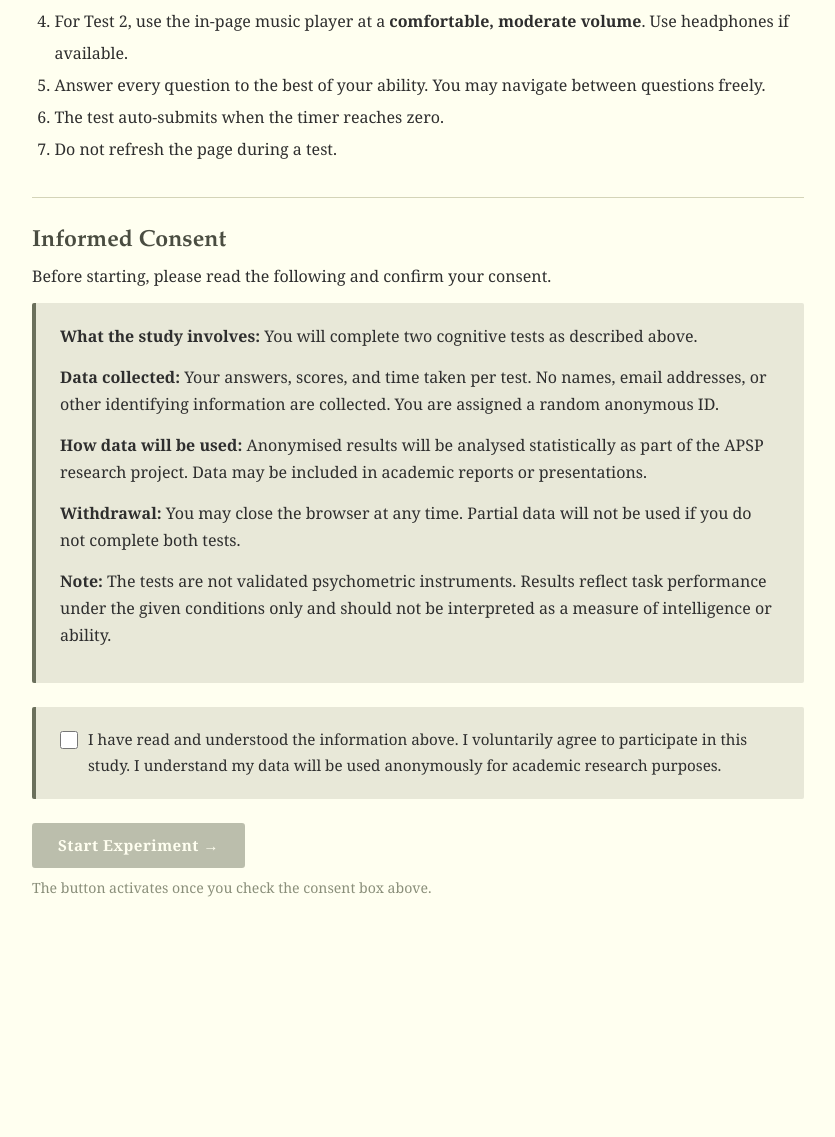
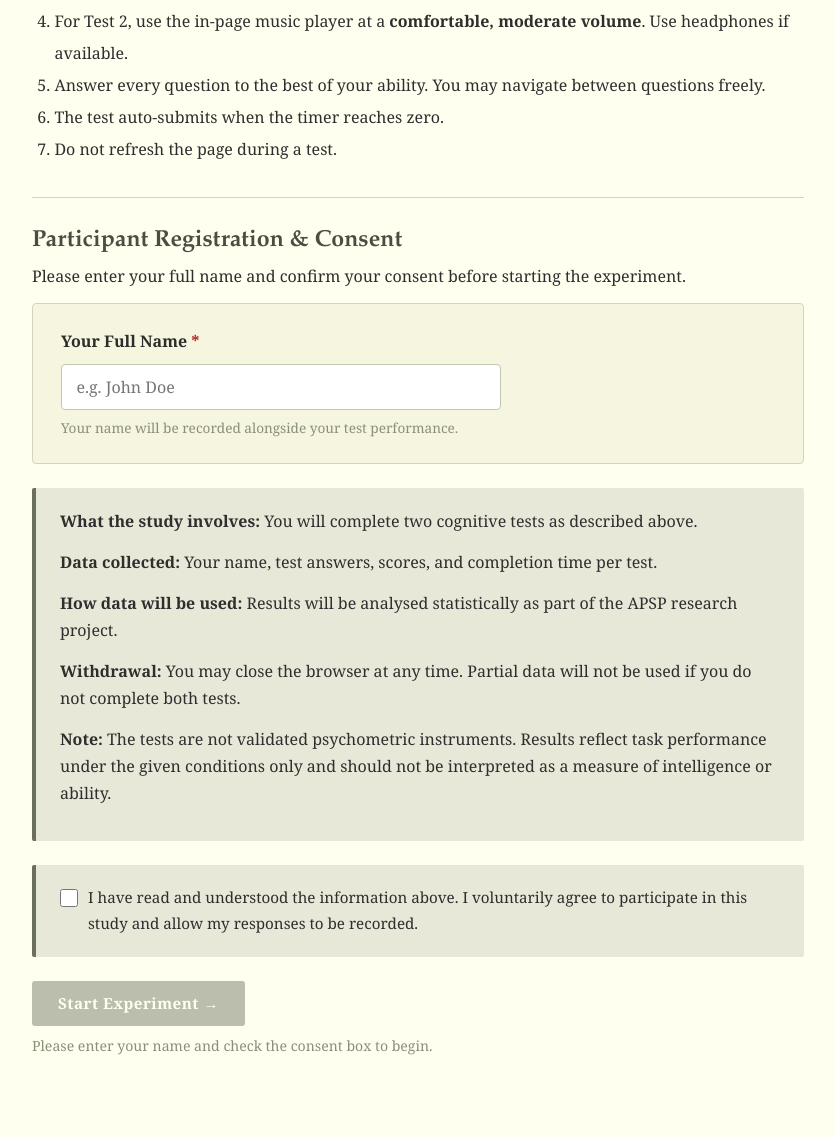
Before and after one commit to chintan-v/musicandconcentration-apsp, a Flask app: page / in a window 1280 px wide. Shown: the part 945-2082 px from the top of the page, without its empty margins (222-1057 px from the left). Before the commit the page ends 1842 px from the top, so only its background shows below. Run offline with Flask 3, Linux system fonts and the light colour scheme.

Commit message:
Require participant name before starting test and record it in database and sheets

```diff
--- a/app.py
+++ b/app.py
@@ -75,12 +75,14 @@ def start():
     if consent != "yes":
         return redirect(url_for("index"))
 
+    participant_name = request.form.get("participant_name", "").strip() or "Anonymous"
     participant_id = str(uuid.uuid4())[:8].upper()
     session["participant_id"] = participant_id
+    session["participant_name"] = participant_name
     session["test1_done"] = False
     session["test2_done"] = False
     try:
-        db.create_participant(participant_id)
+        db.create_participant(participant_id, participant_name)
     except Exception as e:
         app.logger.warning(f"Could not record participant to db: {e}")
 
@@ -108,13 +110,14 @@ def submit_test1():
     score, correct, incorrect = _score_answers(submitted, ANSWER_KEY_A)
 
     db.save_result(
-        participant_id  = session["participant_id"],
-        test_condition  = "silence",
-        test_form       = "A",
-        score           = score,
-        correct_answers = correct,
+        participant_id    = session["participant_id"],
+        participant_name  = session.get("participant_name", "Anonymous"),
+        test_condition    = "silence",
+        test_form         = "A",
+        score             = score,
+        correct_answers   = correct,
         incorrect_answers = incorrect,
-        completion_time = elapsed,
+        completion_time   = elapsed,
     )
 
     session["test1_done"]  = True
@@ -154,13 +157,14 @@ def submit_test2():
     score, correct, incorrect = _score_answers(submitted, ANSWER_KEY_B)
 
     db.save_result(
-        participant_id  = session["participant_id"],
-        test_condition  = "music",
-        test_form       = "B",
-        score           = score,
-        correct_answers = correct,
+        participant_id    = session["participant_id"],
+        participant_name  = session.get("participant_name", "Anonymous"),
+        test_condition    = "music",
+        test_form         = "B",
+        score             = score,
+        correct_answers   = correct,
         incorrect_answers = incorrect,
-        completion_time = elapsed,
+        completion_time   = elapsed,
     )
 
     session["test2_done"]  = True
@@ -197,7 +201,8 @@ def results():
 
     return render_template(
         "results.html",
-        participant_id = session["participant_id"],
+        participant_id   = session["participant_id"],
+        participant_name = session.get("participant_name", "Anonymous"),
         t1_score   = t1_score,
         t2_score   = t2_score,
         t1_pct     = t1_pct,
--- a/static/css/style.css
+++ b/static/css/style.css
@@ -132,6 +132,28 @@ section {
   width: 1.1rem;
   height: 1.1rem;
   flex-shrink: 0;
+}
+
+/* ── Form Inputs ─────────────────────────────────────────── */
+.form-input {
+  width: 100%;
+  max-width: 440px;
+  padding: 0.7rem 0.9rem;
+  font-family: inherit;
+  font-size: 1rem;
+  border: 1.5px solid #c2c7b0;
+  border-radius: 4px;
+  background-color: #ffffff;
+  color: #2b2b2b;
+  box-sizing: border-box;
+  display: block;
+  transition: border-color 0.15s, box-shadow 0.15s;
+}
+
+.form-input:focus {
+  outline: none;
+  border-color: #6B705C;
+  box-shadow: 0 0 0 3px rgba(107, 112, 92, 0.2);
 }
 
 /* ── Buttons ──────────────────────────────────────────────── */
--- a/templates/index.html
+++ b/templates/index.html
@@ -83,29 +83,46 @@
 
   <hr />
 
-  <!-- Consent form -->
+  <!-- Participant Registration & Consent -->
   <section>
-    <h2>Informed Consent</h2>
+    <h2>Participant Registration & Consent</h2>
     <p>
-      Before starting, please read the following and confirm your consent.
+      Please enter your full name and confirm your consent before starting the experiment.
     </p>
 
-    <div class="consent-box">
-      <p><strong>What the study involves:</strong> You will complete two cognitive tests as described above.</p>
-      <p><strong>Data collected:</strong> Your answers, scores, and time taken per test. No names, email addresses, or other identifying information are collected. You are assigned a random anonymous ID.</p>
-      <p><strong>How data will be used:</strong> Anonymised results will be analysed statistically as part of the APSP research project. Data may be included in academic reports or presentations.</p>
-      <p><strong>Withdrawal:</strong> You may close the browser at any time. Partial data will not be used if you do not complete both tests.</p>
-      <p><strong>Note:</strong> The tests are not validated psychometric instruments. Results reflect task performance under the given conditions only and should not be interpreted as a measure of intelligence or ability.</p>
-    </div>
+    <form action="{{ url_for('start') }}" method="POST" id="start-form">
+      <div class="card" style="margin-bottom: 1.5rem;">
+        <label for="participant_name" style="display:block; font-weight:600; margin-bottom:0.5rem; color:#2d2e29; font-size:1rem;">
+          Your Full Name <span style="color:#b22222;">*</span>
+        </label>
+        <input
+          type="text"
+          id="participant_name"
+          name="participant_name"
+          class="form-input"
+          placeholder="e.g. John Doe"
+          required
+          autocomplete="name"
+        />
+        <p class="text-muted" style="margin-top:0.4rem; font-size:0.85rem; margin-bottom:0;">
+          Your name will be recorded alongside your test performance.
+        </p>
+      </div>
 
-    <form action="{{ url_for('start') }}" method="POST">
+      <div class="consent-box">
+        <p><strong>What the study involves:</strong> You will complete two cognitive tests as described above.</p>
+        <p><strong>Data collected:</strong> Your name, test answers, scores, and completion time per test.</p>
+        <p><strong>How data will be used:</strong> Results will be analysed statistically as part of the APSP research project.</p>
+        <p><strong>Withdrawal:</strong> You may close the browser at any time. Partial data will not be used if you do not complete both tests.</p>
+        <p><strong>Note:</strong> The tests are not validated psychometric instruments. Results reflect task performance under the given conditions only and should not be interpreted as a measure of intelligence or ability.</p>
+      </div>
+
       <div class="consent-box">
         <label>
           <input type="checkbox" name="consent_check" id="consent_check" required />
           <span>
             I have read and understood the information above. I voluntarily agree to
-            participate in this study. I understand my data will be used anonymously
-            for academic research purposes.
+            participate in this study and allow my responses to be recorded.
           </span>
         </label>
       </div>
@@ -115,19 +132,36 @@
       <button type="submit" class="btn btn-primary" id="start-btn" disabled>
         Start Experiment →
       </button>
-      <p class="text-muted mt-1">The button activates once you check the consent box above.</p>
+      <p class="text-muted mt-1" id="start-hint">Please enter your name and check the consent box to begin.</p>
     </form>
   </section>
 
 </main>
 
 <script>
-  // Enable the Start button only when the consent checkbox is ticked
-  var cb  = document.getElementById("consent_check");
-  var btn = document.getElementById("start-btn");
-  cb.addEventListener("change", function () {
-    btn.disabled = !cb.checked;
-  });
+  var nameInput = document.getElementById("participant_name");
+  var consentCb = document.getElementById("consent_check");
+  var startBtn  = document.getElementById("start-btn");
+  var startHint = document.getElementById("start-hint");
+
+  function validateForm() {
+    var hasName = nameInput.value.trim().length > 0;
+    var hasConsent = consentCb.checked;
+    startBtn.disabled = !(hasName && hasConsent);
+
+    if (!hasName && !hasConsent) {
+      startHint.textContent = "Please enter your name and check the consent box to begin.";
+    } else if (!hasName) {
+      startHint.textContent = "Please enter your name above to begin.";
+    } else if (!hasConsent) {
+      startHint.textContent = "Please check the consent box above to begin.";
+    } else {
+      startHint.textContent = "Ready! Click above to start Test 1.";
+    }
+  }
+
+  nameInput.addEventListener("input", validateForm);
+  consentCb.addEventListener("change", validateForm);
 </script>
 
 </body>
--- a/templates/results.html
+++ b/templates/results.html
@@ -28,9 +28,9 @@
 
   <!-- Thank you -->
   <div class="card card-olive" style="margin-bottom:1.75rem;">
-    <h2>Thank you for participating!</h2>
+    <h2>Thank you for participating, {{ participant_name }}!</h2>
     <p>
-      Both tests are complete. Your responses have been saved anonymously.
+      Both tests are complete. Your responses have been recorded successfully.
       Participant ID: <strong>{{ participant_id }}</strong>
     </p>
     <p>
```
Also changed, not shown: database.py (+23 -10 lines).
